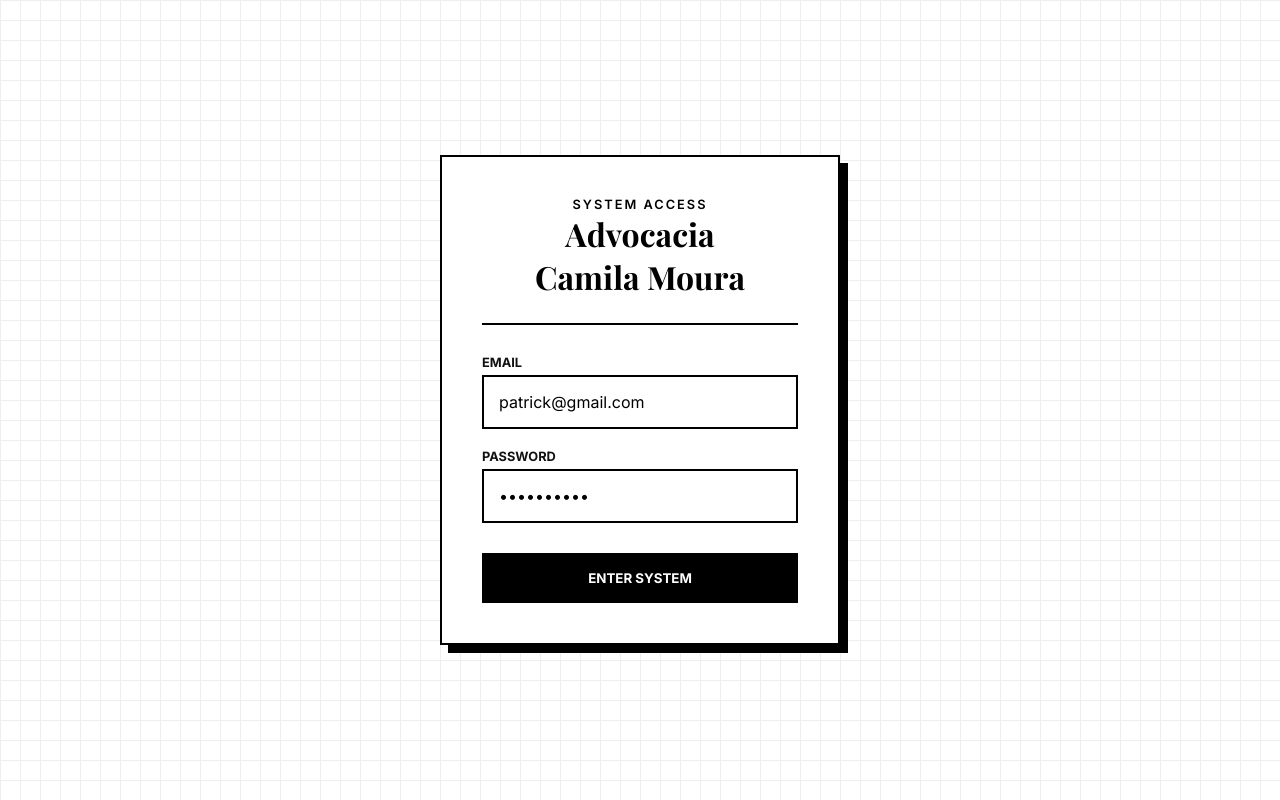
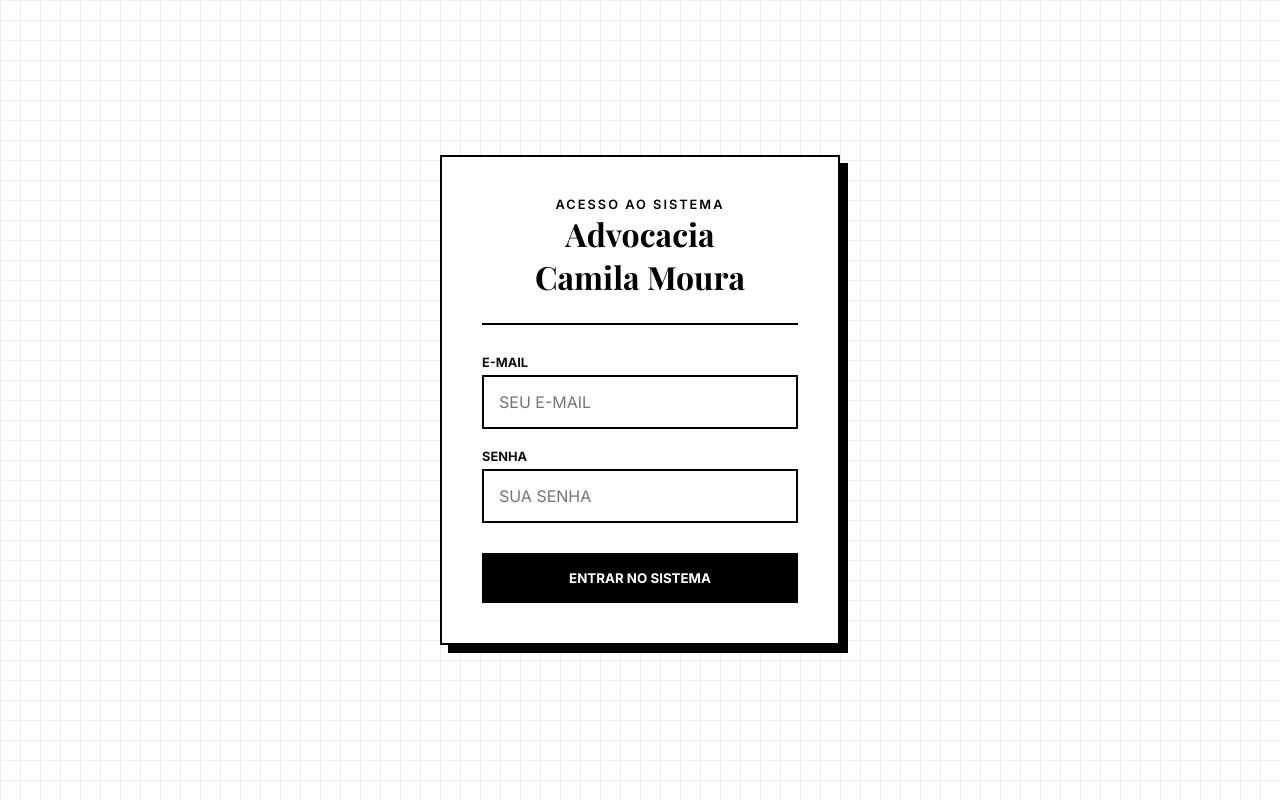
Before and after one commit to gsPatrick/sistema-camilamoura, a Next.js app: page /login in a window 1280 px wide. Built offline with nearby package versions, Linux system fonts and the light colour scheme.

Commit message:
Traduzir para Português e adicionar redirect na raiz

```diff
--- a/src/app/login/page.js
+++ b/src/app/login/page.js
@@ -5,8 +5,8 @@ import { api } from '../../services/api';
 import { useRouter } from 'next/navigation';
 
 export default function LoginPage() {
-    const [email, setEmail] = useState('patrick@gmail.com');
-    const [password, setPassword] = useState('patrick123');
+    const [email, setEmail] = useState('');
+    const [password, setPassword] = useState('');
     const [loading, setLoading] = useState(false);
     const router = useRouter();
 
@@ -27,34 +27,34 @@ export default function LoginPage() {
         <div className={styles.loginContainer}>
             <div className={styles.loginContent}>
                 <div className={styles.header}>
-                    <div className={styles.subtitle}>System Access</div>
+                    <div className={styles.subtitle}>Acesso ao Sistema</div>
                     <h1 className={styles.title}>Advocacia<br />Camila Moura</h1>
                 </div>
 
                 <form onSubmit={handleLogin} className={styles.form}>
                     <div>
-                        <label className={styles.hiddenLabel}>Email</label>
+                        <label className={styles.hiddenLabel}>E-mail</label>
                         <input
                             type="email"
                             className={styles.input}
-                            placeholder="IDENTIFIER / EMAIL"
+                            placeholder="SEU E-MAIL"
                             value={email}
                             onChange={(e) => setEmail(e.target.value)}
                         />
                     </div>
                     <div>
-                        <label className={styles.hiddenLabel}>Password</label>
+                        <label className={styles.hiddenLabel}>Senha</label>
                         <input
                             type="password"
                             className={styles.input}
-                            placeholder="PASSPHRASE"
+                            placeholder="SUA SENHA"
                             value={password}
                             onChange={(e) => setPassword(e.target.value)}
                         />
                     </div>
 
                     <button type="submit" className={`btn-primary ${styles.submitBtn}`} disabled={loading}>
-                        {loading ? 'AUTHENTICATING...' : 'ENTER SYSTEM'}
+                        {loading ? 'AUTENTICANDO...' : 'ENTRAR NO SISTEMA'}
                     </button>
                 </form>
             </div>
```
Also changed, not shown: src/app/page.js (added, +23 -0 lines).
